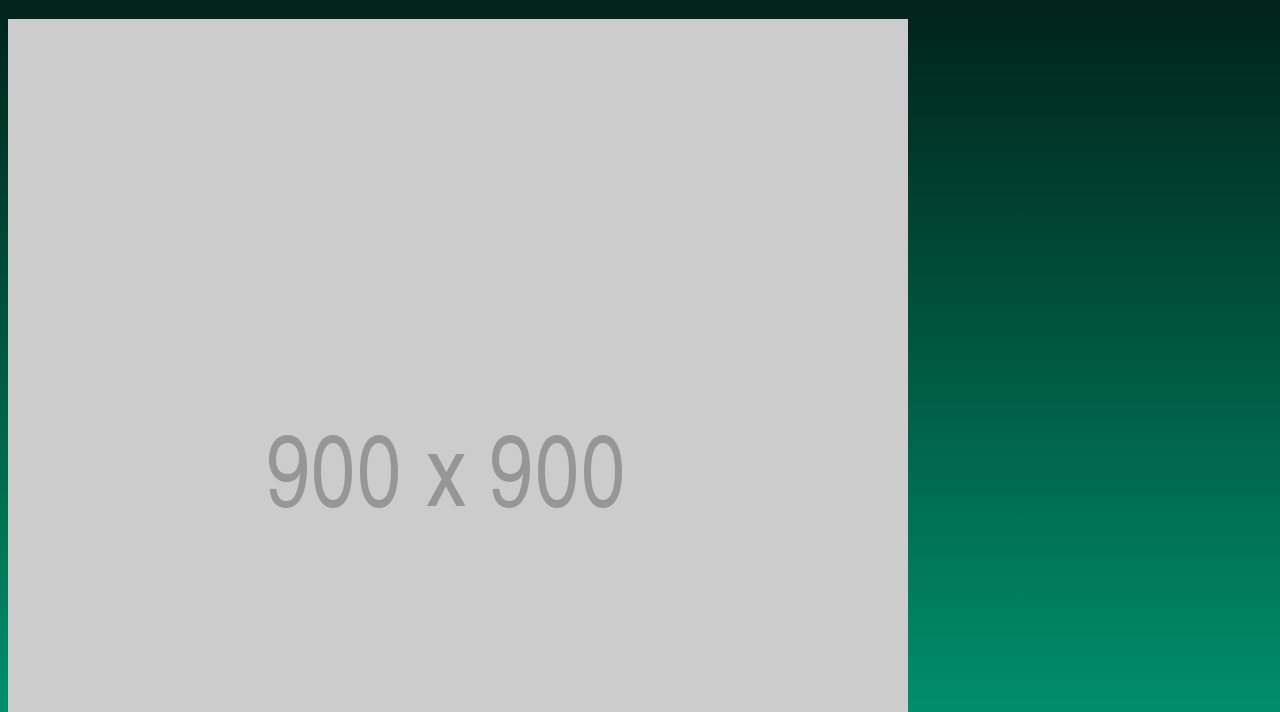
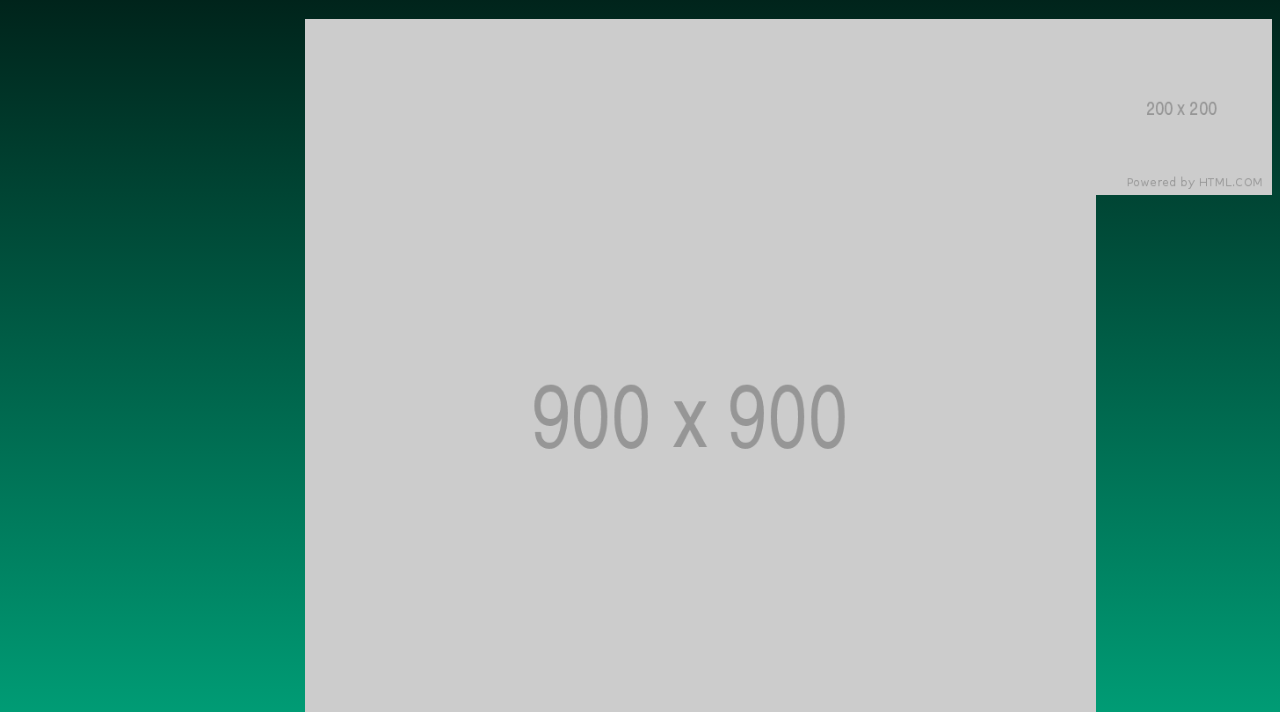
Before and after one commit to dabhitapan/x-solid, a plain HTML site: page index.html in a window 1280 px wide. Shown: the part 88-800 px from the top of the page. Drawn offline with Linux system fonts and the light colour scheme.

Commit message:
Update index.html

```diff
--- a/index.html
+++ b/index.html
@@ -9,7 +9,15 @@
 <embed name="levelup" src="mp3/levelup.mp3" loop="false" hidden="true" autostart="true">
 <body>
  <h1>Water (H2O) ∞ Steam (🔥)</h1>
-<img src="img/water.png" alt="water image"> <img src="img/steam.png" alt="steam image">
+
+<div class="row" style="display: flex;margin-left: 23.5%;">
+	<div class="column">
+		<img src="img/water.png" alt="water image" style="width: 100%">
+	</div>
+	<div class="column">
+		<img src="img/steam.png" alt="steam image" style="width: 100%">
+	</div>
+</div>
 
 <p align="center" style="text-align: center">You must be shapeless, formless, like water</p>
 <p align="center" style="text-align: center">There is a force more powerful than steam and electricity: the will</p>
```
